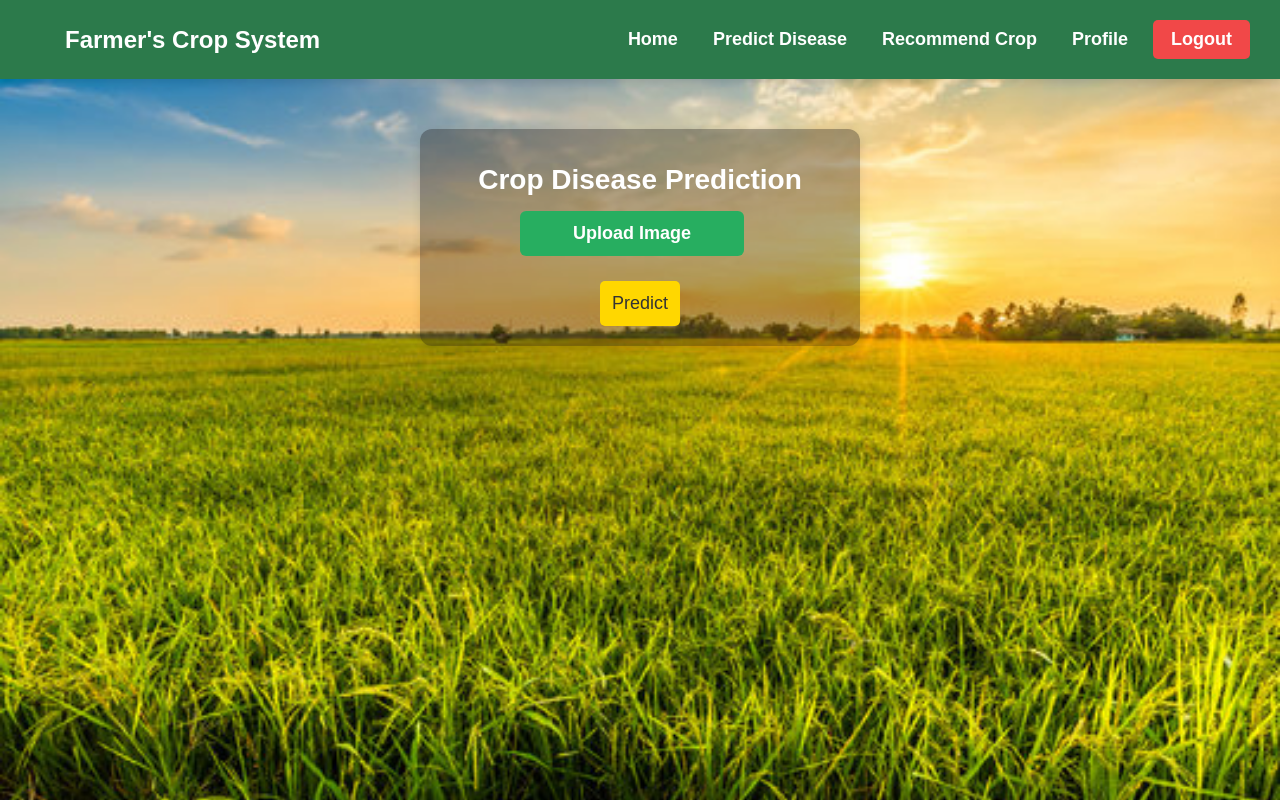
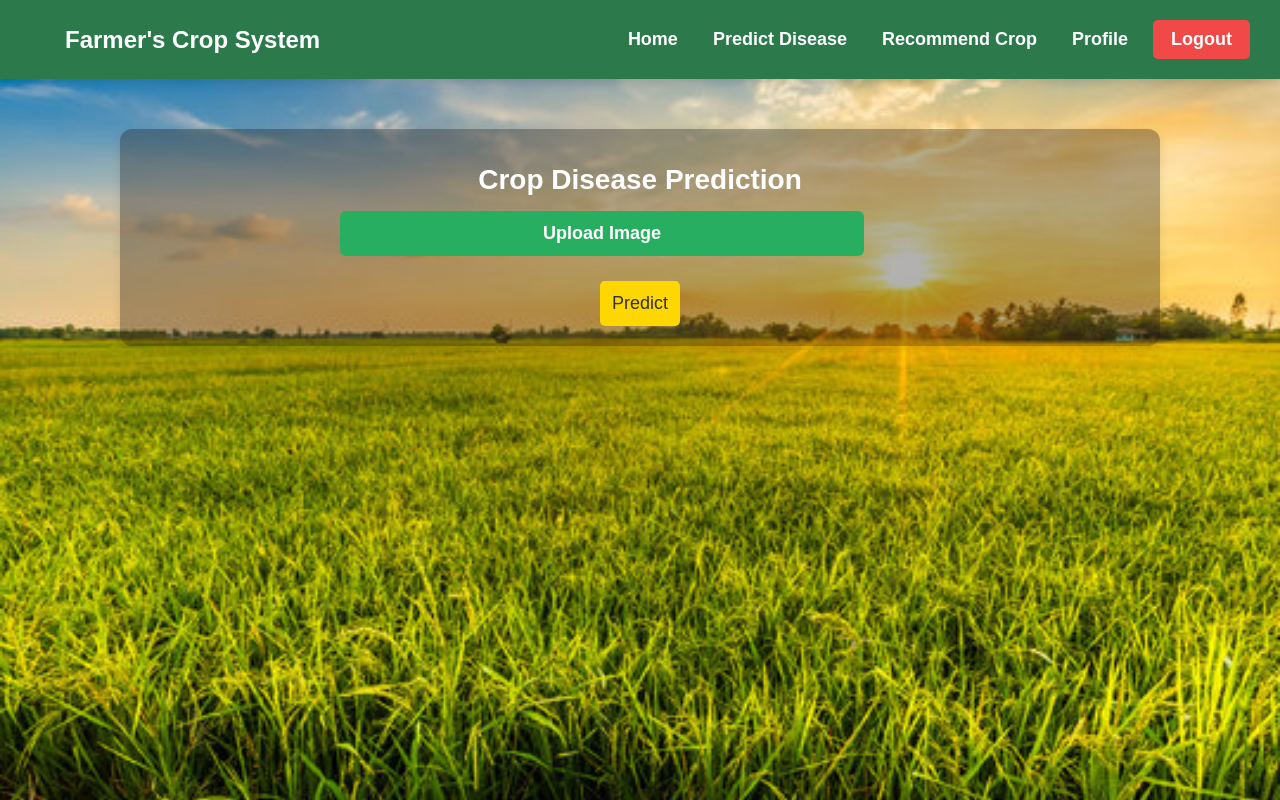
Before and after one commit to sanjairajaganapathi2005/farmer_website, a React (Vite) app in the folder client/: page /predict-disease in a window 1280 px wide. Built offline with nearby package versions, Linux system fonts and the light colour scheme; no server answers; sample sign-in values are in the browser's storage.

Commit message:
python chatbot for disease

```diff
--- a/client/src/pages/DiseasePrediction.jsx
+++ b/client/src/pages/DiseasePrediction.jsx
@@ -8,6 +8,8 @@ const DiseasePrediction = () => {
     const [image, setImage] = useState(null);
     const [preview, setPreview] = useState(null);
     const [result, setResult] = useState("");
+    const [explain, setExplain] = useState("");
+
 
     const handleFileChange = (e) => {
         const file = e.target.files[0];
@@ -35,6 +37,7 @@ const DiseasePrediction = () => {
         try {
             const { data } = await axios.post(`${flask_url}disease-prediction`, formData);
             setResult(data.disease);
+            setExplain(data.explain);
         } catch (error) {
             console.error("Error predicting disease:", error);
             setResult("Error predicting disease.");
@@ -60,7 +63,12 @@ const DiseasePrediction = () => {
 
             <button onClick={handleSubmit}>Predict</button>
 
-            {result && <h3>Predicted Disease: {result}</h3>}
+            {result && (
+                <>
+                    <h3>Predicted Disease: {result}</h3>
+                    <h5>explain : {explain}</h5 >
+                </>
+            )}
         </div>
     );
 };
--- a/client/src/styles/disease.css
+++ b/client/src/styles/disease.css
@@ -1,5 +1,5 @@
 .disease-container {
-  max-width: 400px;
+  max-width: 1000px;
   margin: 50px auto;
   padding: 20px;
   background: #13121252;
```
Also changed, not shown: 2 other files (tests, documents, lock files or other folders).
